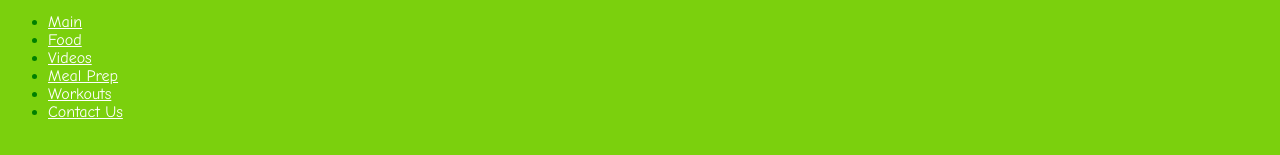
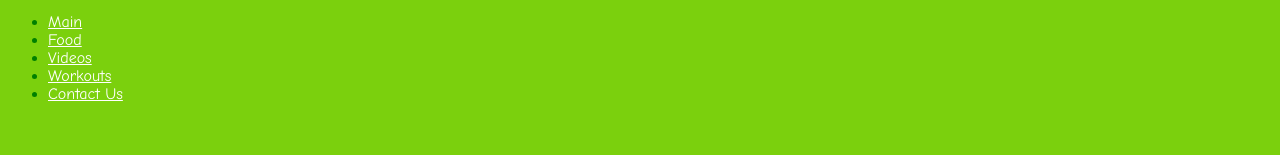
Before and after one commit to Amara0080/Amara0080.github.io, a plain HTML site: page blog.html in a window 1280 px wide. Shown: the part 585-740 px from the top of the page. Drawn offline with Linux system fonts and the light colour scheme.

Commit message:
Update blog.html

```diff
--- a/blog.html
+++ b/blog.html
@@ -32,7 +32,6 @@
     <li><a href="main.html">Main</a></li>
     <li><a href="recipes.html">Food</a></li>
     <li><a href="videos.html">Videos</a></li>
-    <li><a href="meal-prep.html">Meal Prep</a></li>
     <li><a href="workouts.html">Workouts</a></li>
     <li><a href="contact-info.html">Contact Us</a></li>
   </ul>
```
